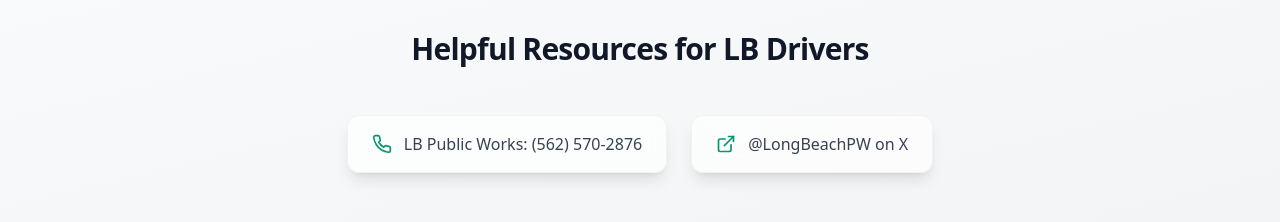
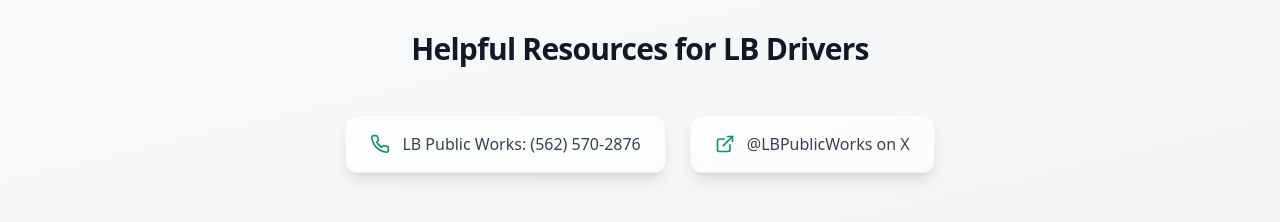
Before and after one commit to beardednotary/myparkingpal-landing, a Next.js app: page / in a window 1280 px wide. Shown: the part 2560-2782 px from the top of the page. Built offline with nearby package versions, Linux system fonts and the light colour scheme.

Commit message:
Update index.js

```diff
--- a/pages/index.js
+++ b/pages/index.js
@@ -288,13 +288,13 @@ const LandingPage = () => {
               </a>
 
               <a
-                href="https://x.com/LongBeachPW"
+                href="https://x.com/LBPublicWorks"
                 target="_blank"
                 rel="noopener noreferrer"
                 className="flex items-center gap-3 bg-white/70 backdrop-blur px-6 py-4 rounded-xl shadow-lg hover:shadow-xl transition-all duration-200 border border-gray-200/50 group"
               >
                 <ExternalLink className="w-5 h-5 text-emerald-600 group-hover:scale-110 transition-transform" />
-                <span className="text-gray-700 font-medium">@LongBeachPW on X</span>
+                <span className="text-gray-700 font-medium">@LBPublicWorks on X</span>
               </a>
             </div>
           </div>
```
